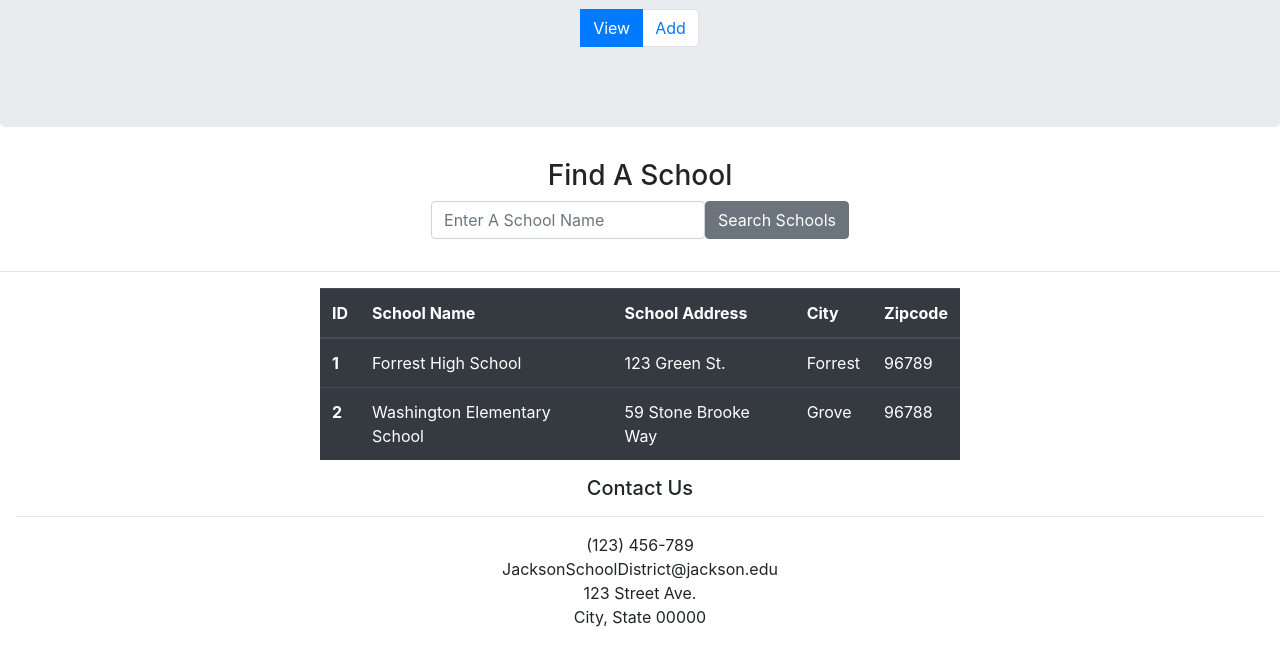
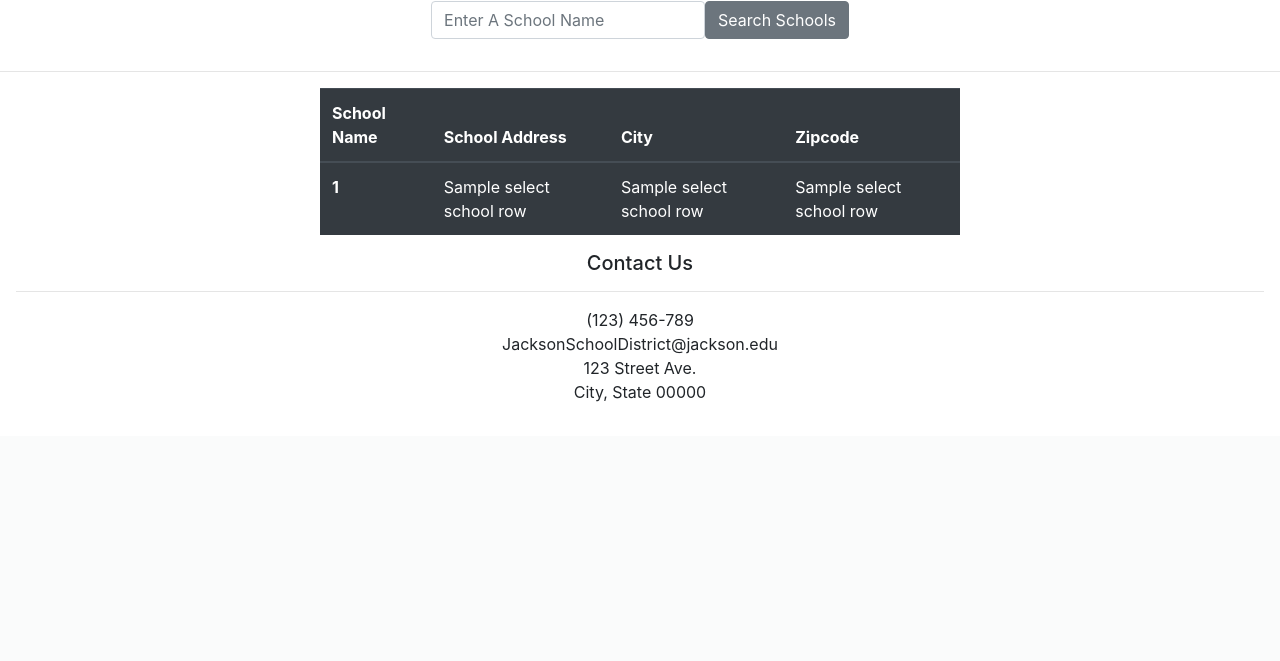
Before and after one commit to adamclayman/mocksis, a Flask app: template Mock_School_Information_Application/templates/schools.html in a window 1280 px wide. Shown: the part 475-1136 px from the top of the page. After the commit the page ends 877 px from the top, so only its background shows below. Run offline with Flask 2, Linux system fonts and the light colour scheme; the template is opened without the code that fills it: most values are stand-ins (such as "Sample title", 1, 10 or a date in 2020); some libraries are stand-ins or nearby versions.

Commit message:
Updated links to active Webapp in OSU network, added functioning form elements, updated html to act as Jinja Template

```diff
--- a/Mock_School_Information_Application/templates/schools.html
+++ b/Mock_School_Information_Application/templates/schools.html
@@ -8,14 +8,14 @@
 		<!-- Bootstrap default CSS-->
 		<link rel="stylesheet" href="https://stackpath.bootstrapcdn.com/bootstrap/4.3.1/css/bootstrap.min.css" integrity="sha384-ggOyR0iXCbMQv3Xipma34MD+dH/1fQ784/j6cY/iJTQUOhcWr7x9JvoRxT2MZw1T" crossorigin="anonymous">
 		<!-- Jackckson School District Application specific CSS Stylesheet-->
-		<link href="style.css" rel="stylesheet">
+		<link href="/static/stylesheets/style.css" rel="stylesheet">
 	</head>
 	<body>
 		<!--Top Navigation Responsive Full-Width/Sticky to Top-->
 		<nav class="navbar navbar-expand-md navbar-dark bg-dark sticky-top">
 			<div class="container-fluid">
 				<!--Top Left Nav School Logo-->
-				<a class="navbar-brand" href="index.html"><img src="img/JacksonLogo.png"></a>
+				<a class="navbar-brand" href="http://flip3.engr.oregonstate.edu:8368/"><img src="/static/images/JacksonLogo.png"></a>
 				<!--Collapsable Navbar Menu Button/Toggler when screenwidth is small-->
 				<button class="navbar-toggler" type="button" data-toggle="collapse" data-target="#navbarResponsive">
 					<span class="navbar-toggler-icon"></span>
@@ -26,31 +26,31 @@
 					<ul class="navbar-nav ml-auto">
 						<!--Add/Remove "active" class based on which page is currently being viewed by the user-->
 						<li class="nav-item">
-							<a class="nav-link" href="index.html">Home</a>
+							<a class="nav-link" href="http://flip3.engr.oregonstate.edu:8368/">Home</a>
 						</li>
 
             			<!--School Link ACTIVE-->
             			<li class="nav-item">
-              				<a class="nav-link active" href="schools.html">Schools</a>
+              				<a class="nav-link active" href="http://flip3.engr.oregonstate.edu:8368/schools">Schools</a>
             			</li>
 
             			<!--Students Link-->
             			<li class="nav-item">
-             				<a class="nav-link" href="students.html">Students</a>
+             				<a class="nav-link" href="http://flip3.engr.oregonstate.edu:8368/students">Students</a>
             			</li>
 
             			<!--Staff Link-->
             			<li class="nav-item">
-              				<a class="nav-link" href="staff.html">Staff</a>
+              				<a class="nav-link" href="http://flip3.engr.oregonstate.edu:8368/staff">Staff</a>
             			</li>
 
             			<!--Classes Link-->
             			<li class="nav-item">
-              				<a class="nav-link" href="classes.html">Classes</a>
+              				<a class="nav-link" href="http://flip3.engr.oregonstate.edu:8368/classes">Classes</a>
             			</li>
           				<!--Staff_Class Link-->
             			<li class="nav-item">
-              				<a class="nav-link" href="classstaff.html">Assign Class/Staff</a>
+              				<a class="nav-link" href="http://flip3.engr.oregonstate.edu:8368/classstaff">Assign Class/Staff</a>
             			</li>
 					</ul>
 				</div>
@@ -66,11 +66,11 @@
 				<ul class="pagination">
 					<li class="page-item disabled">
 					<li class="page-item active" aria-current="page">
-					    <a class="page-link" href="schools.html">View<span class="sr-only">(current)</span></a>
+					    <a class="page-link" href="http://flip3.engr.oregonstate.edu:8368/schools">View<span class="sr-only">(current)</span></a>
 					</li>
 
 					<li class="page-item" aria-current="page">
-					     <a class="page-link" href="schoolsadd.html">Add<span class="sr-only"></span></a>
+					     <a class="page-link" href="http://flip3.engr.oregonstate.edu:8368/schoolsadd">Add<span class="sr-only"></span></a>
 					</li>
 				</ul>
 			</nav>
@@ -82,9 +82,9 @@
     <div class="container h-100">
       <h3 class="text-center">Find A School</h3>
       <div class="row h-100 justify-content-center align-items-center">
-        <form role="form">
+        <form role="form" method="POST">
           <div class="form-group form-inline">
-            <input type="FindSchoolName" class="form-control" id="FindSchoolName" placeholder="Enter A School Name">
+            <input type="FindSchoolName" class="form-control" id="FindSchoolName" placeholder="Enter A School Name" name='FindSchoolName'>
             <button type="submit" class="btn btn-secondary">Search Schools</button>
           </div>
         </form>
@@ -100,7 +100,6 @@
     <table class="table table-dark">
       <thead>
         <tr>
-          <th scope="col">ID</th>
           <th scope="col">School Name</th>
           <th scope="col">School Address</th>
           <th scope="col">City</th>
@@ -108,20 +107,14 @@
         </tr>
       </thead>
       <tbody>
+        {% for r in SELECT_School_Rows %}
         <tr>
-          <th scope="row">1</th>
-          <td>Forrest High School</td>
-          <td>123 Green St.</td>
-          <td>Forrest</td>
-          <td>96789</td>
+          <th scope="row">{{r[0]}}</th>
+          <td>{{r[1]}}</td>
+          <td>{{r[2]}}</td>
+          <td>{{r[3]}}</td>
         </tr>
-        <tr>
-          <th scope="row">2</th>
-          <td>Washington Elementary School</td>
-          <td>59 Stone Brooke Way</td>
-          <td>Grove</td>
-          <td>96788</td>
-        </tr>
+        {% endfor %}
       </tbody>
     </table>
 
```
